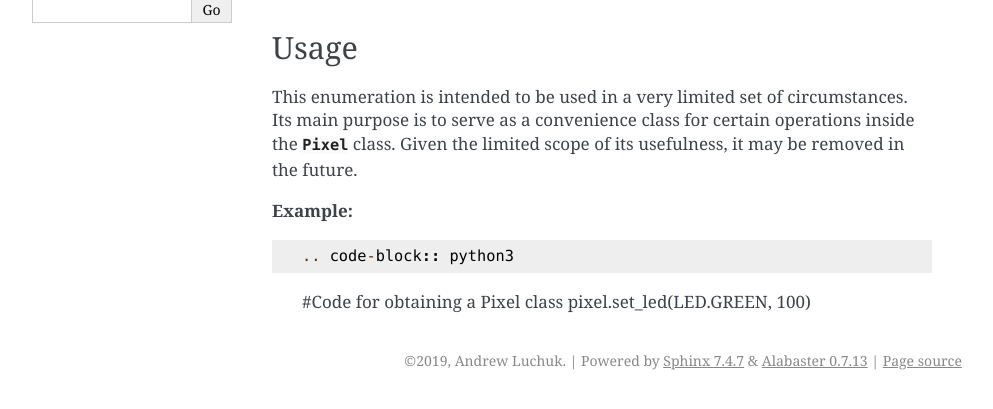
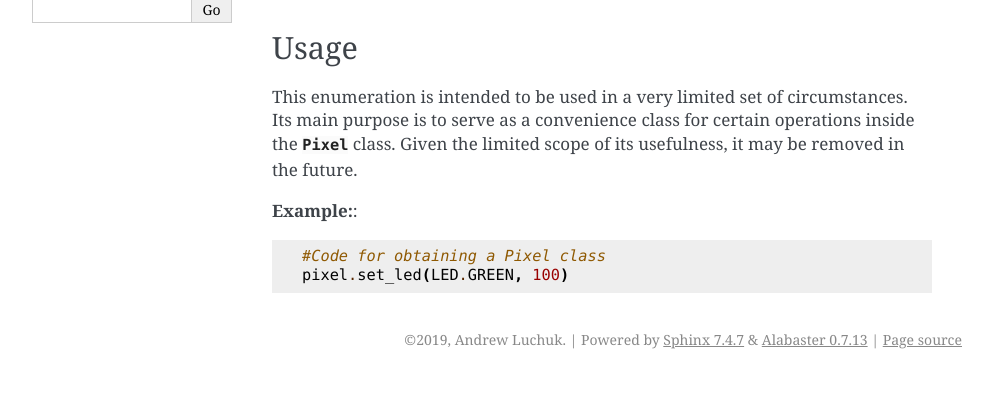
Before and after one commit to speratus/Blinkter, a Sphinx documentation site: the page built from docs/classes/LED.rst, in a window 1280 px wide, cut to the strip 274-683 px from the top of the page. Shown: the whole strip, without its empty margins (148-1141 px from the left). Built offline with Sphinx 7.4.7, drawn with Linux system fonts in a browser that asks for light colours.

Commit message:
Updated classes/LED.rst.

```diff
--- a/docs/classes/LED.rst
+++ b/docs/classes/LED.rst
@@ -14,9 +14,7 @@ This enumeration is intended to be used in a very limited set of circumstances.
 convenience class for certain operations inside the :class:`Pixel` class. Given the limited scope of its usefulness,
 it may be removed in the future.
 
-**Example:** ::
-
-.. code-block:: python3
+**Example:**::
 
    #Code for obtaining a Pixel class
    pixel.set_led(LED.GREEN, 100)
```
